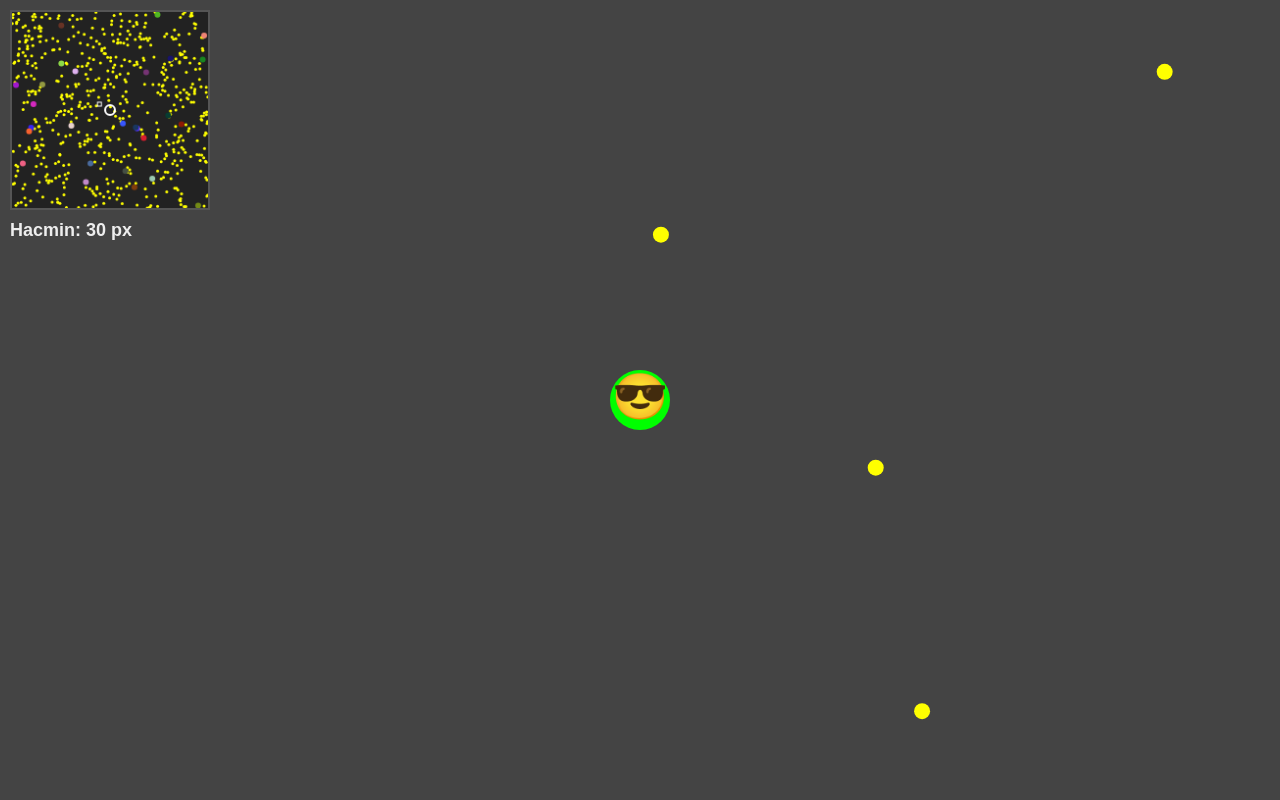
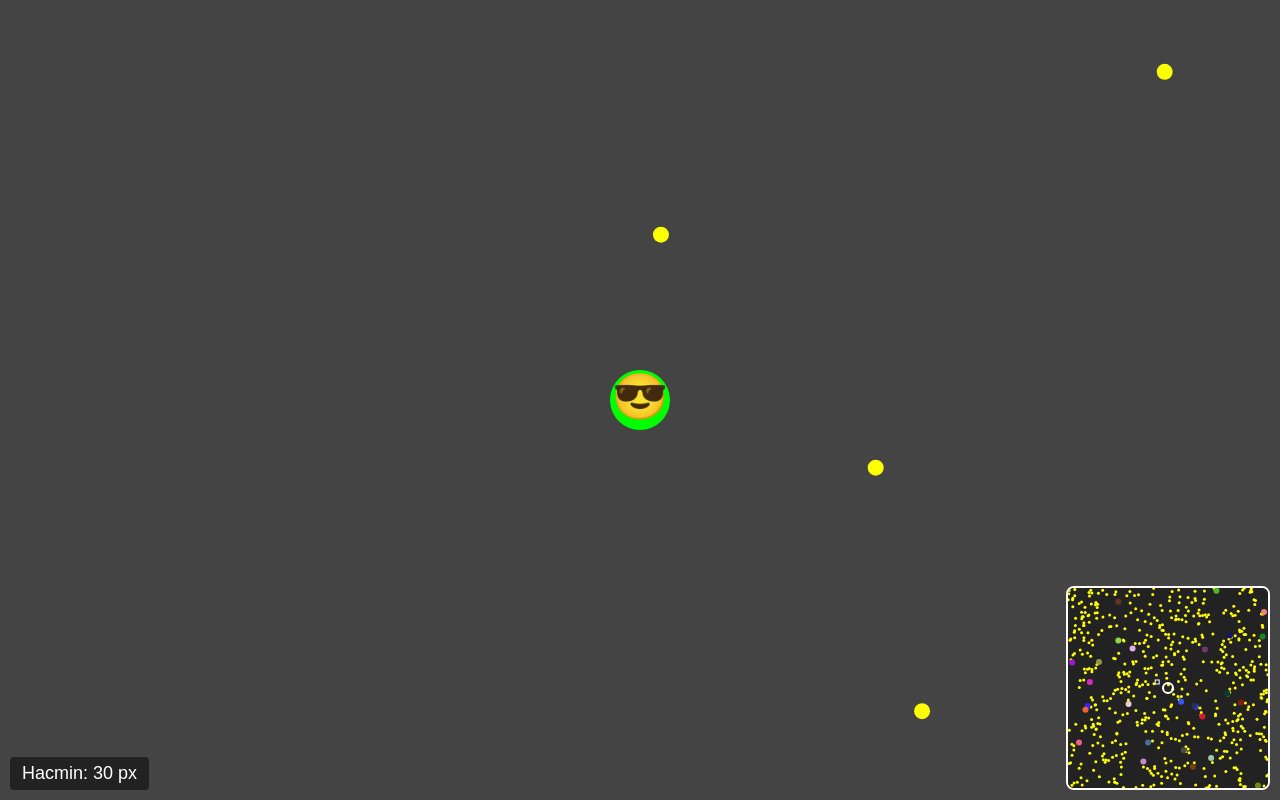
Before and after one commit to aksozcoding/Glob.io, a plain HTML site: page Glob.io.html in a window 1280 px wide. Drawn offline with Linux system fonts and the light colour scheme.

Commit message:
Update Glob.io.html

```diff
--- a/Glob.io.html
+++ b/Glob.io.html
@@ -1,82 +1,57 @@
 <!DOCTYPE html>
 <html lang="tr">
-
 <head>
-  <meta charset="UTF-8">
-  <meta name="viewport" content="width=device-width, initial-scale=1.0">
-  <title>game</title>
+  <meta charset="UTF-8" />
+  <meta name="viewport" content="width=device-width, initial-scale=1" />
+  <title>Emoji Game</title>
   <style>
-    html,
-    body {
-      margin: 0;
-      padding: 0;
-      overflow: hidden;
-      background: #111;
+    body, html {
+      margin: 0; padding: 0; overflow: hidden; background: #222;
       font-family: Arial, sans-serif;
+      color: white;
+      user-select: none;
     }
-
+    #restartButton {
+      position: fixed;
+      top: 10px; left: 50%;
+      transform: translateX(-50%);
+      padding: 10px 20px;
+      font-size: 18px;
+      background: crimson;
+      color: white;
+      border: none;
+      border-radius: 5px;
+      cursor: pointer;
+      display: none;
+      z-index: 10;
+    }
+    #playerSizeDisplay {
+      position: fixed;
+      bottom: 10px; left: 10px;
+      font-size: 18px;
+      background: rgba(0,0,0,0.5);
+      padding: 6px 12px;
+      border-radius: 4px;
+      user-select: none;
+    }
+    #miniMap {
+      position: fixed;
+      bottom: 10px; right: 10px;
+      border: 2px solid white;
+      background: #222;
+      border-radius: 8px;
+      user-select: none;
+    }
     canvas {
       display: block;
-      background: #222;
-    }
-
-    #miniMapContainer {
-      position: fixed;
-      top: 10px;
-      left: 10px;
-      background: #222c;
-      border: 2px solid #555;
-      width: 200px;
-      height: 200px;
-      box-sizing: border-box;
-      z-index: 20;
-    }
-
-    #miniMap {
-      width: 100%;
-      height: 100%;
-      display: block;
-      background: #444;
-    }
-
-    #playerSizeDisplay {
-      position: fixed;
-      top: 220px;
-      left: 10px;
-      color: #eee;
-      font-weight: bold;
-      font-size: 18px;
-      user-select: none;
-      z-index: 20;
-    }
-
-    #restartButton {
-      position: fixed;
-      top: 50%;
-      left: 50%;
-      transform: translate(-50%, -50%);
-      background: #ff5555;
-      color: white;
-      font-size: 24px;
-      font-weight: bold;
-      padding: 20px 40px;
-      border: none;
-      border-radius: 10px;
-      display: none;
-      z-index: 100;
-      cursor: pointer;
     }
   </style>
 </head>
-
 <body>
   <canvas id="game"></canvas>
-
-  <div id="miniMapContainer">
-    <canvas id="miniMap"></canvas>
-  </div>
-  <div id="playerSizeDisplay"></div>
-  <button id="restartButton" onclick="location.reload()">Kaybettin <br> Yeniden Başlat</button>
+  <canvas id="miniMap" width="200" height="200"></canvas>
+  <button id="restartButton">Yeniden Başla</button>
+  <div id="playerSizeDisplay">Hacmin: 30 px</div>
 
 <script>
   const canvas = document.getElementById('game');
@@ -86,8 +61,6 @@
 
   const miniMapCanvas = document.getElementById('miniMap');
   const miniCtx = miniMapCanvas.getContext('2d');
-    miniMapCanvas.width = 200;
-    miniMapCanvas.height = 200;
 
   const BASE_MAP_SIZE = 2000;
   const MAP_SCALE = 5;
@@ -300,10 +273,12 @@
     }, 10000);
   }
 
+  // Burada değişiklik yaptığımız fonksiyon:
   function getCameraScale() {
     const baseSize = 30;
-      const size = player.size;
-      const scale = 1 / Math.log2(size / baseSize + 1);
+    const maxScaleSize = 2000; // 2000 px üstünde ölçek sabit kalsın
+    const effectiveSize = Math.min(player.size, maxScaleSize);
+    const scale = 1 / Math.log2(effectiveSize / baseSize + 1);
     return Math.max(0.03, scale);
   }
 
@@ -393,7 +368,14 @@
     canvas.width = window.innerWidth;
     canvas.height = window.innerHeight;
   });
+
+  restartButton.onclick = () => {
+    player.size = 30;
+    player.x = MAP_WIDTH / 2;
+    player.y = MAP_HEIGHT / 2;
+    restartButton.style.display = 'none';
+    gameLoop();
+  };
 </script>
 </body>
-
 </html>
```
Lines whose indentation alone changed are shown as unchanged.
